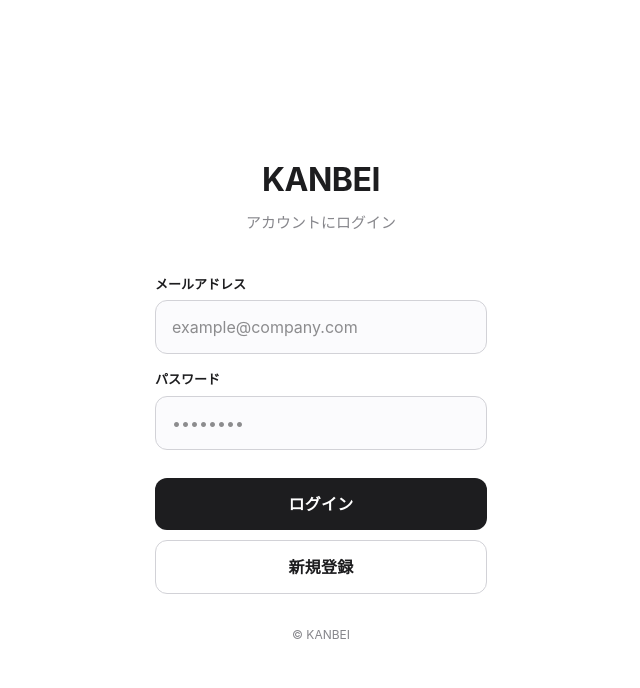
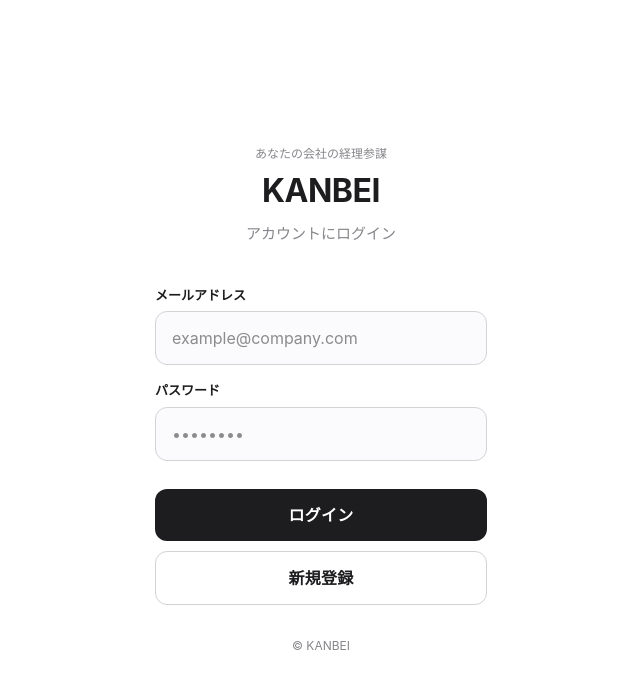
Before and after one commit to Smiyata3839/ai-keiri-shain, a Next.js app in the folder app/: page /login in a window 1280 px wide. Shown: the top 688 px of the page, without its empty margins (319-959 px from the left). Built offline with nearby package versions, Linux system fonts and the light colour scheme; no server answers; what @heroui/react would draw is missing.

Commit message:
UI: add tagline above product name on login page
Co-Authored-By: Claude Opus 4.6 (1M context) <noreply@anthropic.com>

```diff
--- a/app/src/app/login/page.tsx
+++ b/app/src/app/login/page.tsx
@@ -65,6 +65,9 @@ export default function LoginPage() {
       }}>
         {/* Logo & Title */}
         <div style={{ textAlign: "center", marginBottom: "40px" }}>
+          <p style={{ color: "#86868b", margin: "0 0 4px", fontSize: "12px", fontWeight: "400" }}>
+            あなたの会社の経理参謀
+          </p>
           <h1 style={{ fontSize: "32px", fontWeight: "700", color: "#1d1d1f", margin: "0 0 8px", letterSpacing: "-0.5px" }}>
             KANBEI
           </h1>
```
